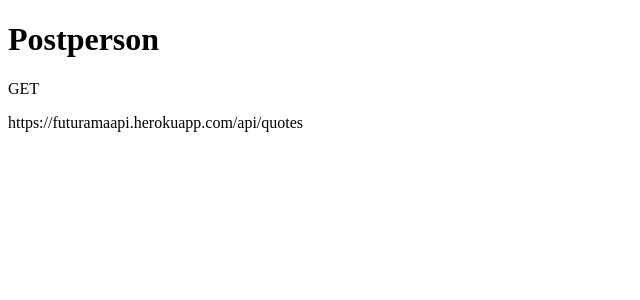
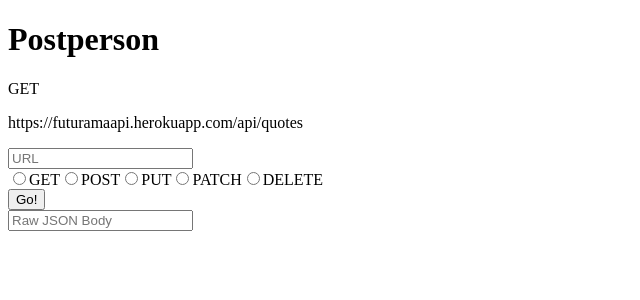
Before and after one commit to cmmerritt/postcat, a React app: page / in a window 1280 px wide. Shown: the top 300 px of the page, without its empty margins (0-640 px from the left). Built offline with nearby package versions, Linux system fonts and the light colour scheme.

Commit message:
fetcher forms and buttons

```diff
--- a/src/components/Fetcher.jsx
+++ b/src/components/Fetcher.jsx
@@ -0,0 +1,49 @@
+/* eslint-disable max-len */
+import React from 'react';
+import PropTypes from 'prop-types';
+
+const Fetcher = ({ urlText, reqText, onChange, onSubmit }) => {
+  return <div>
+    <form>
+      <label htmlFor="urlText"></label>
+      <input data-testid="urlText" id="urlText" placeholder="URL" type="text" name="urlText" value={urlText} onChange={onChange} onSubmit={onSubmit}/>
+    </form>
+
+    <form>
+      <div>
+        <input type="radio" id="get" name="methods" value="get" />
+        <label htmlFor="get">GET</label>
+
+        <input type="radio" id="post" name="methods" value="post" />
+        <label htmlFor="post">POST</label>
+
+        <input type="radio" id="put" name="methods" value="put" />
+        <label htmlFor="put">PUT</label>
+
+        <input type="radio" id="patch" name="methods" value="patch" />
+        <label htmlFor="patch">PATCH</label>
+
+        <input type="radio" id="delete" name="methods" value="delete" />
+        <label htmlFor="delete">DELETE</label>
+      </div>
+
+      <div>
+        <button type="submit">Go!</button>
+      </div>
+    </form>
+
+    <form>
+      <label htmlFor="reqText"></label>
+      <input data-testid="reqText" id="reqText" placeholder="Raw JSON Body" type="text" name="reqText" value={reqText} onChange={onChange} onSubmit={onSubmit}/>
+    </form>
+  </div>;
+};
+
+Fetcher.propTypes = {
+  urlText: PropTypes.string.isRequired,
+  reqText: PropTypes.string.isRequired,
+  onChange: PropTypes.func.isRequired,
+  onSubmit: PropTypes.func.isRequired
+};
+
+export default Fetcher;
--- a/src/containers/PostPersonContainer.jsx
+++ b/src/containers/PostPersonContainer.jsx
@@ -1,4 +1,5 @@
 import React, { Component } from 'react';
+import Fetcher from '../components/Fetcher';
 import Header from '../components/Header';
 import Sidebar from '../components/SidebarItem';
 
@@ -8,6 +9,7 @@
       <>
         <header><Header /></header>
         <p><Sidebar /></p>
+        <p><Fetcher /></p>
       </>
     );
   }
```
